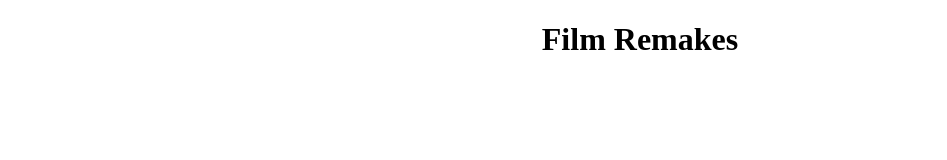
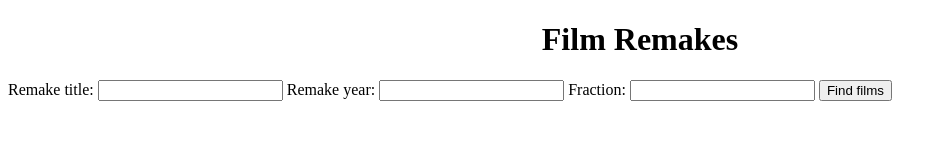
Before and after one commit to crkimberley/iwt, a plain HTML site: page cw1/remakes.html in a window 1280 px wide. Shown: the whole page, without its empty margins (0-947 px from the left). Drawn offline with nearby package versions, Linux system fonts and the light colour scheme; no server answers.

Commit message:
cw1: part 2(a) largely done...just need to add form inputs for operators

```diff
--- a/cw1/remakes.html
+++ b/cw1/remakes.html
@@ -7,10 +7,25 @@
     <script src="https://code.jquery.com/jquery-3.2.0.js"
             integrity="sha256-wPFJNIFlVY49B+CuAIrDr932XSb6Jk3J1M22M3E2ylQ="
             crossorigin="anonymous"></script>
-    <style>th {text-align: left} h1 {text-align: center}</style>
+    <style> th {
+        text-align: left
+    }
+
+    h1 {
+        text-align: center
+    }</style>
 </head>
 <h1>Film Remakes</h1>
-<body onLoad="remakesTable()">
+<body>
+<form>
+    <label>Remake title:</label>
+    <input type="text" id="remakeTitle" />
+    <label>Remake year:</label>
+    <input type="text" id="remakeYear" />
+    <label>Fraction:</label>
+    <input type="text" id="fraction" />
+    <input type="button" value="Find films" onClick="remakesTable()"/>
+</form>
 <div id="tableLocation"></div>
 </body>
 </html>
--- a/cw1/remakes.js
+++ b/cw1/remakes.js
@@ -10,6 +10,14 @@ function getXML(myUrl) {
 function remakesTable() {
     var xmlDoc = getXML("remakes.xml");
     var stylesheet = getXML("remakes.xsl");
+    var title = document.getElementById("remakeTitle").value;
+    var year = document.getElementById("remakeYear").value;
+    var fraction = document.getElementById('fraction').value;
+    var titlePredicate = title ? "rtitle = '" + title + "'" : "*";
+    var yearPredicate = year ? "ryear > '" + year + "'" : "*";
+    var fractionPredicate = fraction ? "fraction > '" + fraction + "'" : "*";
+    var selection = "remake[" + titlePredicate + " and " + yearPredicate + " and " + fractionPredicate + "]";
+    $(stylesheet).find("xsl\\:for-each, for-each").attr("select", selection);
     if (typeof (XSLTProcessor) != "undefined") {
         var processor = new XSLTProcessor();
         processor.importStylesheet(stylesheet);
```
Also changed, not shown: 1 other file.
